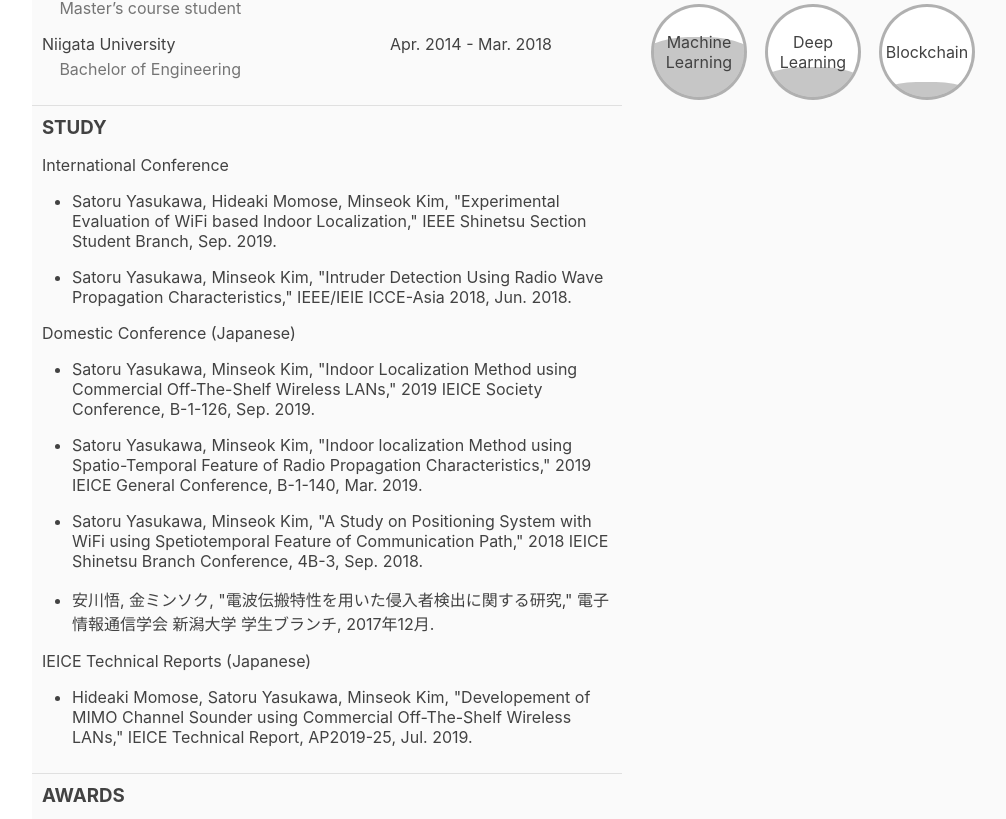
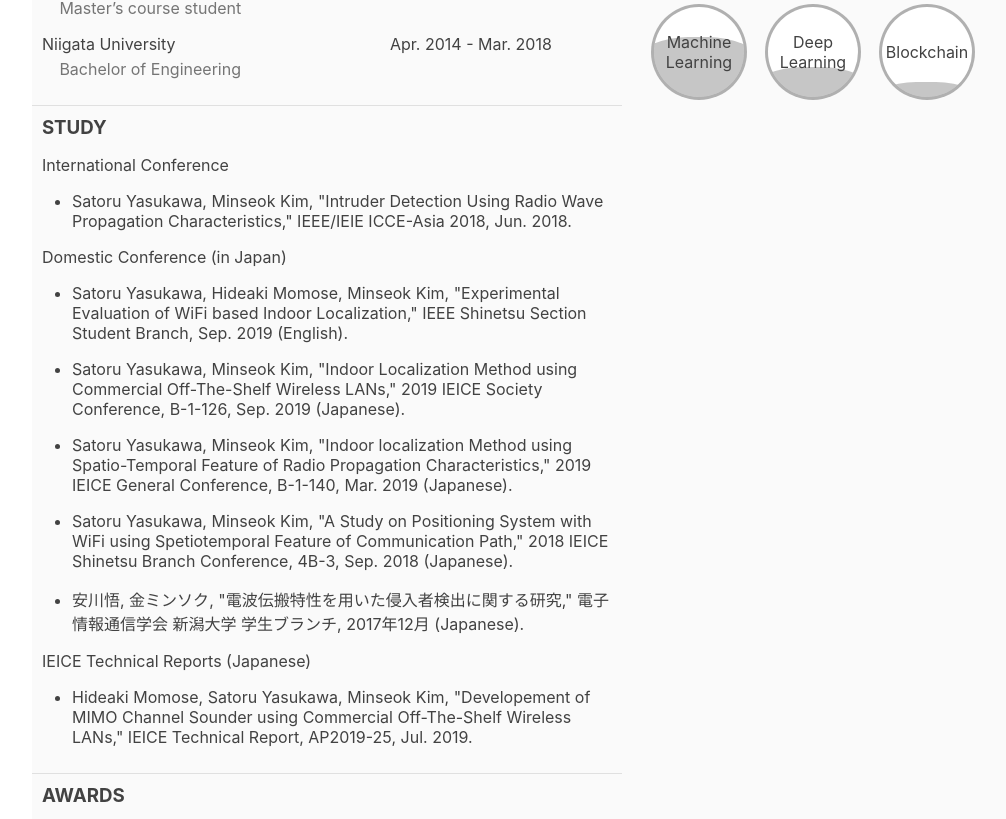
Before and after one commit to saccho/saccho.github.io, a React app: page / in a window 1280 px wide. Shown: the part 1201-2020 px from the top of the page, without its empty margins (48-1054 px from the left). Built offline with nearby package versions, Linux system fonts and the light colour scheme.

Commit message:
[fix] 投稿した論文の情報を修正

```diff
--- a/src/app/components/Conferences.tsx
+++ b/src/app/components/Conferences.tsx
@@ -7,8 +7,8 @@
   const dConfList = []
   const dTechList = []
 
-  for(const confIdx in conferences.international){
-    const iConf = conferences.international[confIdx]
+  for(const confIdx in conferences.international.papers){
+    const iConf = conferences.international.papers[confIdx]
     iConfList.push(
       <ConfUl>
         <ConfLi>
@@ -17,18 +17,18 @@
       </ConfUl>
     )
   }
-  for(const confIdx in conferences.domestic){
-    const dConf = conferences.domestic[confIdx]
+  for(const confIdx in conferences.domestic.papers){
+    const dConf = conferences.domestic.papers[confIdx]
     dConfList.push(
       <ConfUl>
         <ConfLi>
-          {dConf.authors}, "{dConf.title}," {dConf.publication}, {dConf.date}.
+          {dConf.authors}, "{dConf.title}," {dConf.publication}, {dConf.date} ({dConf.language}).
         </ConfLi>
       </ConfUl>
     )
   }
-  for(const techIdx in conferences.tech){
-    const tech = conferences.tech[techIdx]
+  for(const techIdx in conferences.tech.papers){
+    const tech = conferences.tech.papers[techIdx]
     dTechList.push(
       <ConfUl>
         <ConfLi>
@@ -41,15 +41,15 @@
   return(
     <Wrapper>
       <Conf>
-        International Conference
+        {conferences.international.description}
         {iConfList}
       </Conf>
       <Conf>
-        Domestic Conference (Japanese)
+        {conferences.domestic.description}
         {dConfList}
       </Conf>
       <Conf>
-        IEICE Technical Reports (Japanese)
+        {conferences.tech.description}
         {dTechList}
       </Conf>
     </Wrapper>
--- a/src/app/data/values/study.ts
+++ b/src/app/data/values/study.ts
@@ -1,52 +1,70 @@
 const conferences = {
-  international: [
+  international: {
+    description: 'International Conference',
+    papers: [
       {
-      authors: "Satoru Yasukawa, Hideaki Momose, Minseok Kim",
-      title: "Experimental Evaluation of WiFi based Indoor Localization",
-      publication: "IEEE Shinetsu Section Student Branch",
-      date: "Sep. 2019"
+        authors: 'Satoru Yasukawa, Minseok Kim',
+        title: 'Intruder Detection Using Radio Wave Propagation Characteristics',
+        publication: 'IEEE/IEIE ICCE-Asia 2018',
+        date: 'Jun. 2018'
+      }
+    ]
+  },
+  domestic: {
+    description: 'Domestic Conference (in Japan)',
+    papers: [
+      {
+        authors: 'Satoru Yasukawa, Hideaki Momose, Minseok Kim',
+        title: 'Experimental Evaluation of WiFi based Indoor Localization',
+        publication: 'IEEE Shinetsu Section Student Branch',
+        date: 'Sep. 2019',
+        language: 'English'
       },
       {
-      authors: "Satoru Yasukawa, Minseok Kim",
-      title: "Intruder Detection Using Radio Wave Propagation Characteristics",
-      publication: "IEEE/IEIE ICCE-Asia 2018",
-      date: "Jun. 2018"
-    }
-  ],
-  domestic: [
-    {
-      authors: "Satoru Yasukawa, Minseok Kim",
-      title: "Indoor Localization Method using Commercial Off-The-Shelf Wireless LANs",
-      publication: "2019 IEICE Society Conference, B-1-126",
-      date: "Sep. 2019"
+        authors: 'Satoru Yasukawa, Minseok Kim',
+        title: 'Indoor Localization Method using Commercial Off-The-Shelf Wireless LANs',
+        publication: '2019 IEICE Society Conference, B-1-126',
+        date: 'Sep. 2019',
+        language: 'Japanese'
+
       },
       {
-      authors: "Satoru Yasukawa, Minseok Kim",
-      title: "Indoor localization Method using Spatio-Temporal Feature of Radio Propagation Characteristics",
-      publication: "2019 IEICE General Conference, B-1-140",
-      date: "Mar. 2019"
+        authors: 'Satoru Yasukawa, Minseok Kim',
+        title: 'Indoor localization Method using Spatio-Temporal Feature of Radio Propagation Characteristics',
+        publication: '2019 IEICE General Conference, B-1-140',
+        date: 'Mar. 2019',
+        language: 'Japanese'
+
       },
       {
-      authors: "Satoru Yasukawa, Minseok Kim",
-      title: "A Study on Positioning System with WiFi using Spetiotemporal Feature of Communication Path",
-      publication: "2018 IEICE Shinetsu Branch Conference, 4B-3",
-      date: "Sep. 2018"
+        authors: 'Satoru Yasukawa, Minseok Kim',
+        title: 'A Study on Positioning System with WiFi using Spetiotemporal Feature of Communication Path',
+        publication: '2018 IEICE Shinetsu Branch Conference, 4B-3',
+        date: 'Sep. 2018',
+        language: 'Japanese'
+
       },
       {
-      authors: "安川悟, 金ミンソク",
-      title: "電波伝搬特性を用いた侵入者検出に関する研究",
-      publication: "電子情報通信学会 新潟大学 学生ブランチ",
-      date: "2017年12月"
+        authors: '安川悟, 金ミンソク',
+        title: '電波伝搬特性を用いた侵入者検出に関する研究',
+        publication: '電子情報通信学会 新潟大学 学生ブランチ',
+        date: '2017年12月',
+        language: 'Japanese'
+
       }
-  ],
-  tech: [
+    ]
+  },
+  tech: {
+    description: 'IEICE Technical Reports (Japanese)',
+    papers: [
       {
-      authors: "Hideaki Momose, Satoru Yasukawa, Minseok Kim",
-      title: "Developement of MIMO Channel Sounder using Commercial Off-The-Shelf Wireless LANs",
-      publication: "IEICE Technical Report, AP2019-25",
-      date: "Jul. 2019"
+        authors: 'Hideaki Momose, Satoru Yasukawa, Minseok Kim',
+        title: 'Developement of MIMO Channel Sounder using Commercial Off-The-Shelf Wireless LANs',
+        publication: 'IEICE Technical Report, AP2019-25',
+        date: 'Jul. 2019'
       }
     ]
   }
+}
 
 export default conferences
```
Lines whose indentation alone changed are shown as unchanged.
